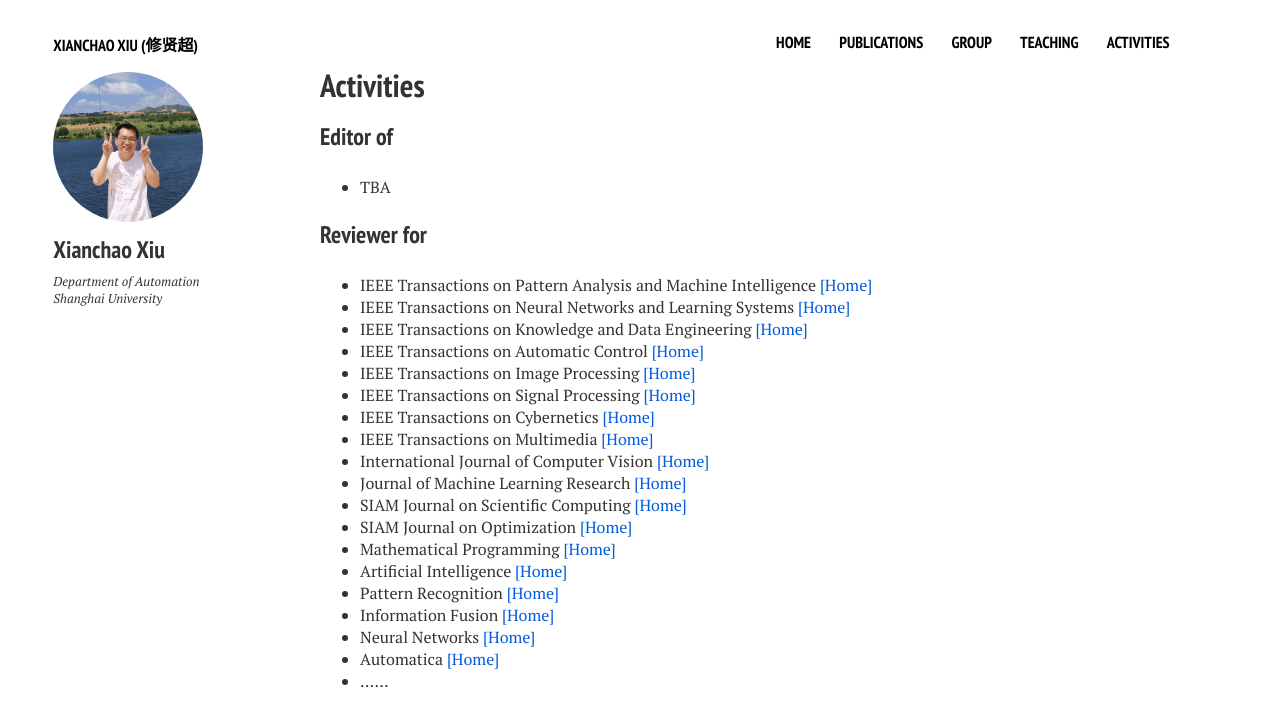
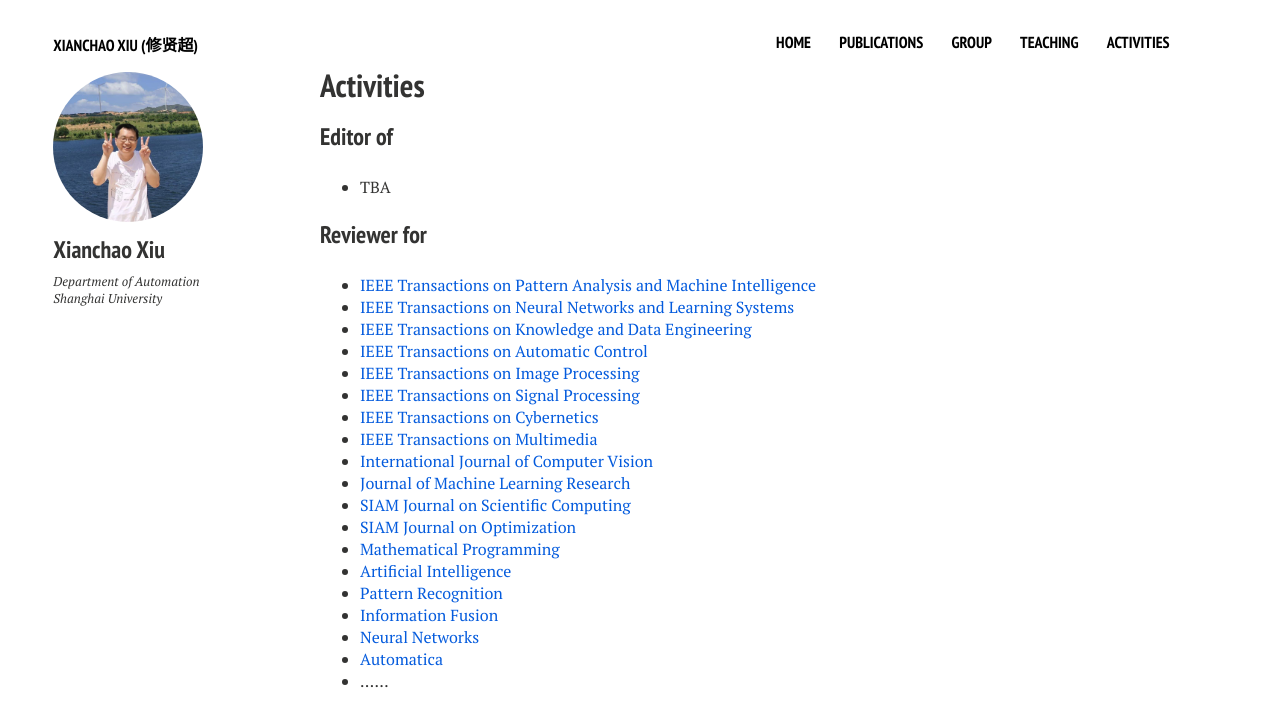
Before and after one commit to xianchaoxiu/xianchaoxiu.github.io, a Jekyll site: the page built from activities/index.md, in a window 1280 px wide. Shown: the top 727 px of the page. Built offline with Jekyll 4.4.1, drawn with Linux system fonts in a browser that asks for light colours; nearby versions of some CDN libraries.

Commit message:
Update index.md

```diff
--- a/activities/index.md
+++ b/activities/index.md
@@ -13,22 +13,22 @@ share: false
 
 
 ### Reviewer for
-* IEEE Transactions on Pattern Analysis and Machine Intelligence <a href="https://ieeexplore.ieee.org/xpl/RecentIssue.jsp?punumber=34" class="textlink" target="_blank">[Home]</a> <br>
-* IEEE Transactions on Neural Networks and Learning Systems <a href="https://ieeexplore.ieee.org/xpl/RecentIssue.jsp?punumber=5962385" class="textlink" target="_blank">[Home]</a> <br>
-* IEEE Transactions on Knowledge and Data Engineering <a href="https://ieeexplore.ieee.org/xpl/RecentIssue.jsp?punumber=69" class="textlink" target="_blank">[Home]</a> <br>
-* IEEE Transactions on Automatic Control <a href="https://ieeexplore.ieee.org/xpl/RecentIssue.jsp?punumber=9" class="textlink" target="_blank">[Home]</a> <br>
-* IEEE Transactions on Image Processing <a href="https://ieeexplore.ieee.org/xpl/RecentIssue.jsp?punumber=83" class="textlink" target="_blank">[Home]</a> <br>
-* IEEE Transactions on Signal Processing <a href="https://ieeexplore.ieee.org/xpl/RecentIssue.jsp?punumber=78" class="textlink" target="_blank">[Home]</a> <br>
-* IEEE Transactions on Cybernetics <a href="https://ieeexplore.ieee.org/xpl/RecentIssue.jsp?punumber=6221036" class="textlink" target="_blank">[Home]</a> <br>
-* IEEE Transactions on Multimedia <a href="https://ieeexplore.ieee.org/xpl/RecentIssue.jsp?punumber=6046" class="textlink" target="_blank">[Home]</a> <br>
-* International Journal of Computer Vision <a href="https://link.springer.com/journal/11263" class="textlink" target="_blank">[Home]</a> <br>
-* Journal of Machine Learning Research <a href="https://www.jmlr.org" class="textlink" target="_blank">[Home]</a> <br>
-* SIAM Journal on Scientific Computing <a href="https://www.siam.org/publications/siam-journals/siam-journal-on-scientific-computing/" class="textlink" target="_blank">[Home]</a> <br>
-* SIAM Journal on Optimization <a href="https://www.siam.org/publications/siam-journals/siam-journal-on-optimization/" class="textlink" target="_blank">[Home]</a> <br>
-* Mathematical Programming <a href="https://link.springer.com/journal/10107" class="textlink" target="_blank">[Home]</a> <br>
-* Artificial Intelligence <a href="https://www.sciencedirect.com/journal/artificial-intelligence" class="textlink" target="_blank">[Home]</a> <br>
-* Pattern Recognition <a href="https://www.sciencedirect.com/journal/pattern-recognition" class="textlink" target="_blank">[Home]</a> <br>
-* Information Fusion <a href="https://www.sciencedirect.com/journal/information-fusion" class="textlink" target="_blank">[Home]</a> <br>
-* Neural Networks <a href="https://www.sciencedirect.com/journal/neural-networks" class="textlink" target="_blank">[Home]</a> <br>
-* Automatica <a href="https://www.sciencedirect.com/journal/automatica" class="textlink" target="_blank">[Home]</a> <br>
+* <a href="https://ieeexplore.ieee.org/xpl/RecentIssue.jsp?punumber=34" class="textlink" target="_blank">IEEE Transactions on Pattern Analysis and Machine Intelligence </a> <br>
+* <a href="https://ieeexplore.ieee.org/xpl/RecentIssue.jsp?punumber=5962385" class="textlink" target="_blank">IEEE Transactions on Neural Networks and Learning Systems</a> <br>
+* <a href="https://ieeexplore.ieee.org/xpl/RecentIssue.jsp?punumber=69" class="textlink" target="_blank">IEEE Transactions on Knowledge and Data Engineering</a> <br>
+* <a href="https://ieeexplore.ieee.org/xpl/RecentIssue.jsp?punumber=9" class="textlink" target="_blank">IEEE Transactions on Automatic Control</a> <br>
+* <a href="https://ieeexplore.ieee.org/xpl/RecentIssue.jsp?punumber=83" class="textlink" target="_blank">IEEE Transactions on Image Processing</a> <br>
+* <a href="https://ieeexplore.ieee.org/xpl/RecentIssue.jsp?punumber=78" class="textlink" target="_blank">IEEE Transactions on Signal Processing</a> <br>
+* <a href="https://ieeexplore.ieee.org/xpl/RecentIssue.jsp?punumber=6221036" class="textlink" target="_blank">IEEE Transactions on Cybernetics</a> <br>
+* <a href="https://ieeexplore.ieee.org/xpl/RecentIssue.jsp?punumber=6046" class="textlink" target="_blank">IEEE Transactions on Multimedia</a> <br>
+* <a href="https://link.springer.com/journal/11263" class="textlink" target="_blank">International Journal of Computer Vision</a> <br>
+* <a href="https://www.jmlr.org" class="textlink" target="_blank">Journal of Machine Learning Research</a> <br>
+* <a href="https://www.siam.org/publications/siam-journals/siam-journal-on-scientific-computing/" class="textlink" target="_blank">SIAM Journal on Scientific Computing</a> <br>
+* <a href="https://www.siam.org/publications/siam-journals/siam-journal-on-optimization/" class="textlink" target="_blank">SIAM Journal on Optimization</a> <br>
+* <a href="https://link.springer.com/journal/10107" class="textlink" target="_blank">Mathematical Programming</a> <br>
+* <a href="https://www.sciencedirect.com/journal/artificial-intelligence" class="textlink" target="_blank">Artificial Intelligence</a> <br>
+* <a href="https://www.sciencedirect.com/journal/pattern-recognition" class="textlink" target="_blank">Pattern Recognition</a> <br>
+* <a href="https://www.sciencedirect.com/journal/information-fusion" class="textlink" target="_blank">Information Fusion</a> <br>
+* <a href="https://www.sciencedirect.com/journal/neural-networks" class="textlink" target="_blank">Neural Networks</a> <br>
+* <a href="https://www.sciencedirect.com/journal/automatica" class="textlink" target="_blank">Automatica</a> <br>
 * ......
```
